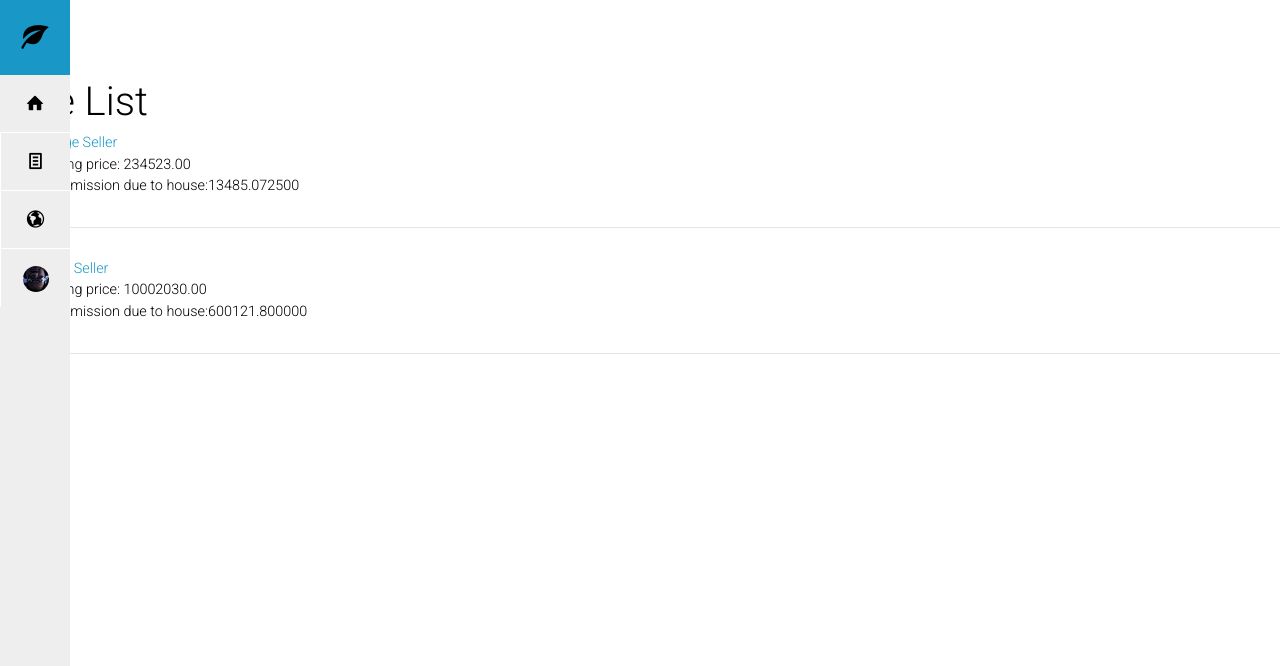
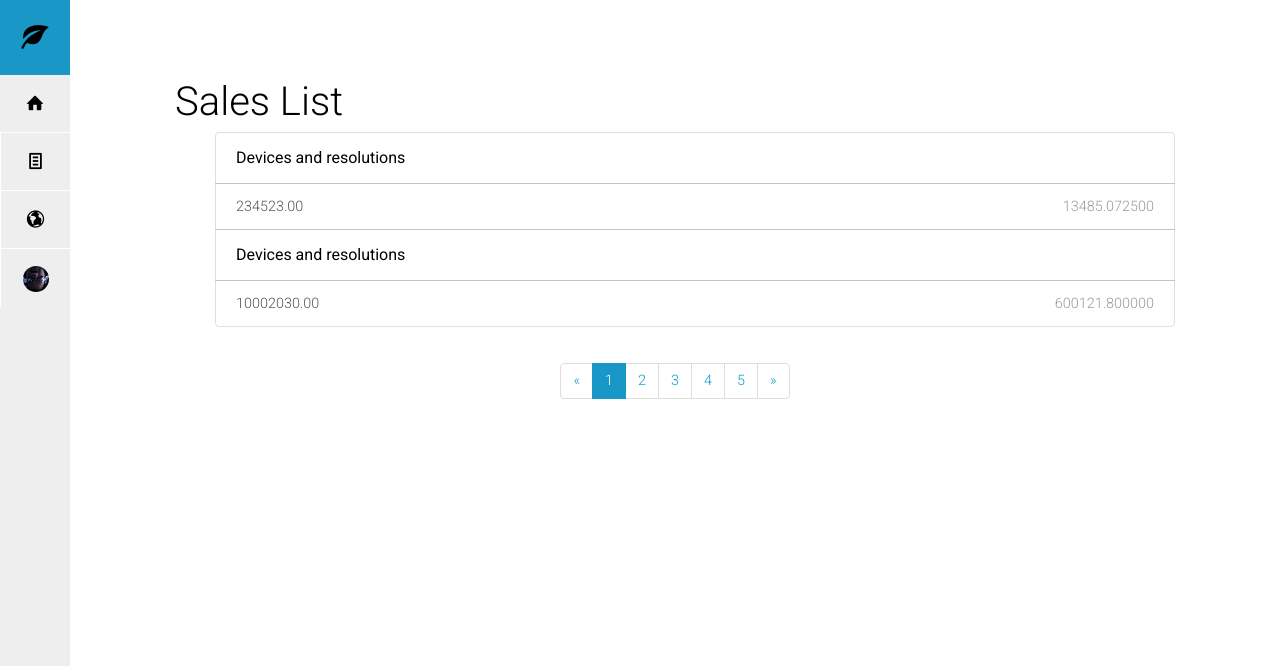
Before and after one commit to tkovalsky/commissions, a Django app: page /commissions/sales/ in a window 1280 px wide. Shown: the top 666 px of the page. Run offline with Django 3.2, Linux system fonts and the light colour scheme; data comes from the database, SQL or seed files in the repository; some libraries are stand-ins or nearby versions.

Commit message:
updating templates

```diff
--- a/commissions/templates/commissions/lease_list.html
+++ b/commissions/templates/commissions/lease_list.html
@@ -1,6 +1,8 @@
 {% extends "base.html" %}
 
 {% block content %}
+<div class="container">
+
     <h1>Lease List</h1>
 
     {% if lease_list %}
@@ -27,4 +29,5 @@
       <p>There are no leases entered.</p>
     {% endif %}
 
+</div>
 {% endblock %}
--- a/commissions/templates/commissions/sale_detail.html
+++ b/commissions/templates/commissions/sale_detail.html
@@ -1,6 +1,7 @@
 {% extends 'base.html' %}
 
 {% block content %}
+<div class="container">
    <h1>Name of Location: {{ sale.location_name }}</h1>
 
    <!--<p><strong>Author:</strong> <a href="{# url 'author-detail' book.author.pk #}"> {{ book.author }} </a></p> -->
@@ -11,7 +12,7 @@
       <!--{# for copy in book.bookinstance_set.all #}-->
       <hr>
    <div style="margin-left:20 px;margin-top:20px">
-      <h4>Lease Options</h4>
+      <h4>Commission details</h4>
       <hr>
 <!--      <p class="{# if copy.status == 'a' #}text-success{# elif copy.status == 'd' #}text-danger{# else #}text-warning{# endif #}">{# copy.get_status_display #}</p>
       {# if copy.status != 'a' #}<p><strong>Due back on:</strong> {# copy.due_back #}</p> {# endif #}
@@ -19,4 +20,6 @@
       <p class="text-muted"><strong>Id:</strong> {# copy.id #} </p>
       {# endfor #}
   </div>-->
+
+</div>
   {% endblock %}
--- a/commissions/templates/commissions/sale_form.html
+++ b/commissions/templates/commissions/sale_form.html
@@ -1,7 +1,7 @@
 {% extends "base.html" %}
 
 {% block content %}
-
+<div class="container">
 <form action="" method="post">
     {% csrf_token %}
     <table>
@@ -10,4 +10,5 @@
     <input type="submit" value="Submit" />
 
 </form>
+</div>
 {% endblock %}
--- a/commissions/templates/commissions/sale_list.html
+++ b/commissions/templates/commissions/sale_list.html
@@ -1,23 +1,33 @@
 {% extends "base.html" %}
 
 {% block content %}
-    <h1>Sale List</h1>
+<div class="container">
+
+    <h1>Sales List</h1>
 
     {% if sale_list %}
     <ul>
 
-      {% for sale in sale_list %}
-      <li>
-        <a href="{{ sale.get_absolute_url }}">{{ sale.seller_name }}</a>
-        <li> Asking price: {{ sale.asking_price }} </li>
-        <li> Commission due to house:{{ sale.get_commissions_due_to_house }} </li>
-        <hr>
-      </li>
+  {% for sale in sale_list %}
+
+
+      <h6 class="list-group-header">
+        Devices and resolutions
+      </h6>
+
+        <a class="list-group-item list-group-item-action" href="{{ sale.get_absolute_url }}">
+          <span class="float-right text-muted">{{ sale.get_commissions_due_to_house }}</span>
+          {{ sale.asking_price }}
+        </a>
+
+
       {% endfor %}
 
     </ul>
     {% else %}
       <p>There are no sales entered.</p>
     {% endif %}
+    {% include 'paginator.html' %}
+
+</div>
 {% endblock %}
-{% include 'paginator.html' %}
```
Also changed, not shown: commissions/templates/commissions/lease_detail.html (+9 -39 lines).
